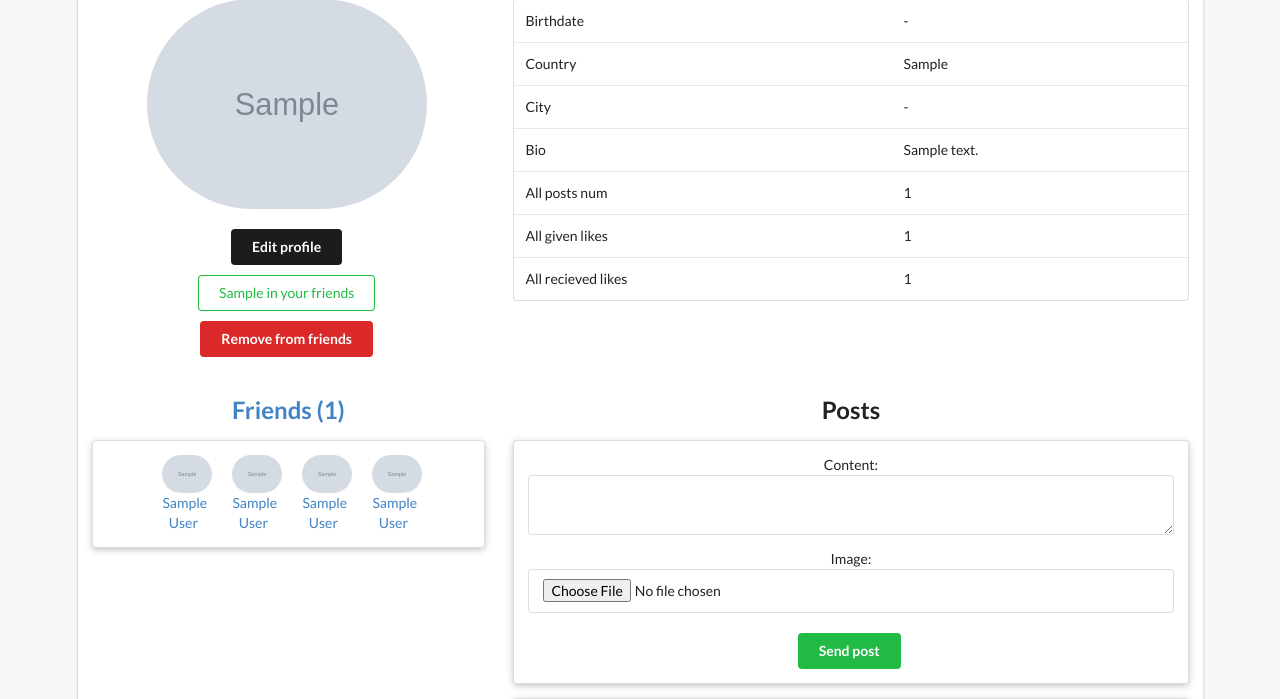
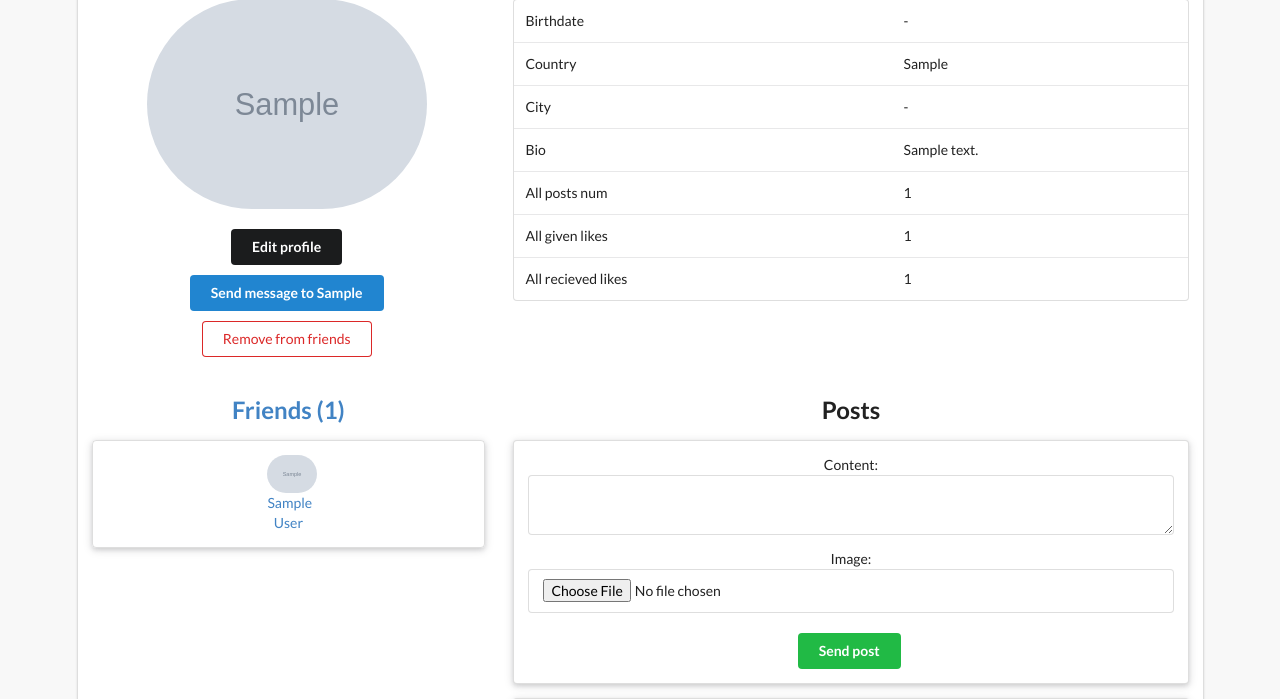
Before and after one commit to kiselas/django-network, a Django app: a page that uses templates/profiles/user_profile.html in a window 1280 px wide. Shown: the part 150-849 px from the top of the page. Run offline with Django 3.2, Linux system fonts and the light colour scheme; a user stored in the database is signed in; tables that the repository leaves empty hold one stand-in row (values such as "Sample post"); grey boxes marked "Sample" are stand-in pictures; parts of the project's set-up code (start-up, migrations or seed data) failed here and were passed over.

Commit message:
feat: add send message button and script on page 'friends' and 'user profile'

```diff
--- a/static_project/style.css
+++ b/static_project/style.css
@@ -177,6 +177,10 @@ img.friend-request {
     width: 70px !important;
     padding: 20px;
 }
+
+.friend-container-content {
+    text-align: center !important;
+}
 @media screen and (min-width: 900px) {
   article {
     padding: 1rem 3rem;
--- a/templates/profiles/user_profile.html
+++ b/templates/profiles/user_profile.html
@@ -77,11 +77,11 @@
                 </form>
                 <!-- Если уже друзья -->
                 {% if request.user in profile.friends.all %}
-                    <p class="ui positive basic button profile-action-button">{{ profile.first_name }} in your friends</p>
+                    <button onclick="createOrReturnPrivateChat({{ profile.user.id }})" class="ui primary button profile-action-button">Send message to {{ profile.first_name }}</button>
                     <form action="{% url 'profiles:remove-friend' %}" method="POST">
                         {% csrf_token %}
                         <input type="hidden" name="profile_pk" value="{{ profile.pk}}">
-                        <button name="delete_friend" class="ui negative button profile-action-button" >Remove from friends</button>
+                        <button name="delete_friend" class="ui basic negative button profile-action-button" >Remove from friends</button>
                     </form>
                 {% elif profile.user in rel_receiver and request.user not in profile.friends.all %}
                     <!--Если мы уже отправили заявку в друзья-->
@@ -135,24 +135,6 @@
                 <div class="ui three column centered friends">
                     <div class="ui grid centered">
                     {% for friend in profile.get_friends %}
-                        <div class="friend column wide" >
-                            <a href="/profiles/{{ friend.profile.slug }}" class="ui ">
-                                <img class="ui circular image friend-avatar" src="{{ friend.profile.avatar.url }}"/>
-                                <p>{{ friend.profile.first_name }} {{ friend.profile.last_name }}</p>
-                            </a>
-                        </div>
-                        <div class="friend column wide" >
-                            <a href="/profiles/{{ friend.profile.slug }}" class="ui ">
-                                <img class="ui circular image friend-avatar" src="{{ friend.profile.avatar.url }}"/>
-                                <p>{{ friend.profile.first_name }} {{ friend.profile.last_name }}</p>
-                            </a>
-                        </div>
-                        <div class="friend column wide" >
-                            <a href="/profiles/{{ friend.profile.slug }}" class="ui ">
-                                <img class="ui circular image friend-avatar" src="{{ friend.profile.avatar.url }}"/>
-                                <p>{{ friend.profile.first_name }} {{ friend.profile.last_name }}</p>
-                            </a>
-                        </div>
                         <div class="friend column wide" >
                             <a href="/profiles/{{ friend.profile.slug }}" class="ui ">
                                 <img class="ui circular image friend-avatar" src="{{ friend.profile.avatar.url }}"/>
@@ -330,4 +312,6 @@
 
 </div>
 
+{% include 'snippets/create_or_return_private_chat.html' %}
+
 {% endblock %}
```
Also changed, not shown: private_chats/views.py (+12 -2 lines), templates/chats/private_chats.html (+25 -4 lines), templates/profiles/friends.html (+4 -4 lines), templates/snippets/create_or_return_private_chat.html (added, +38 -0 lines).
